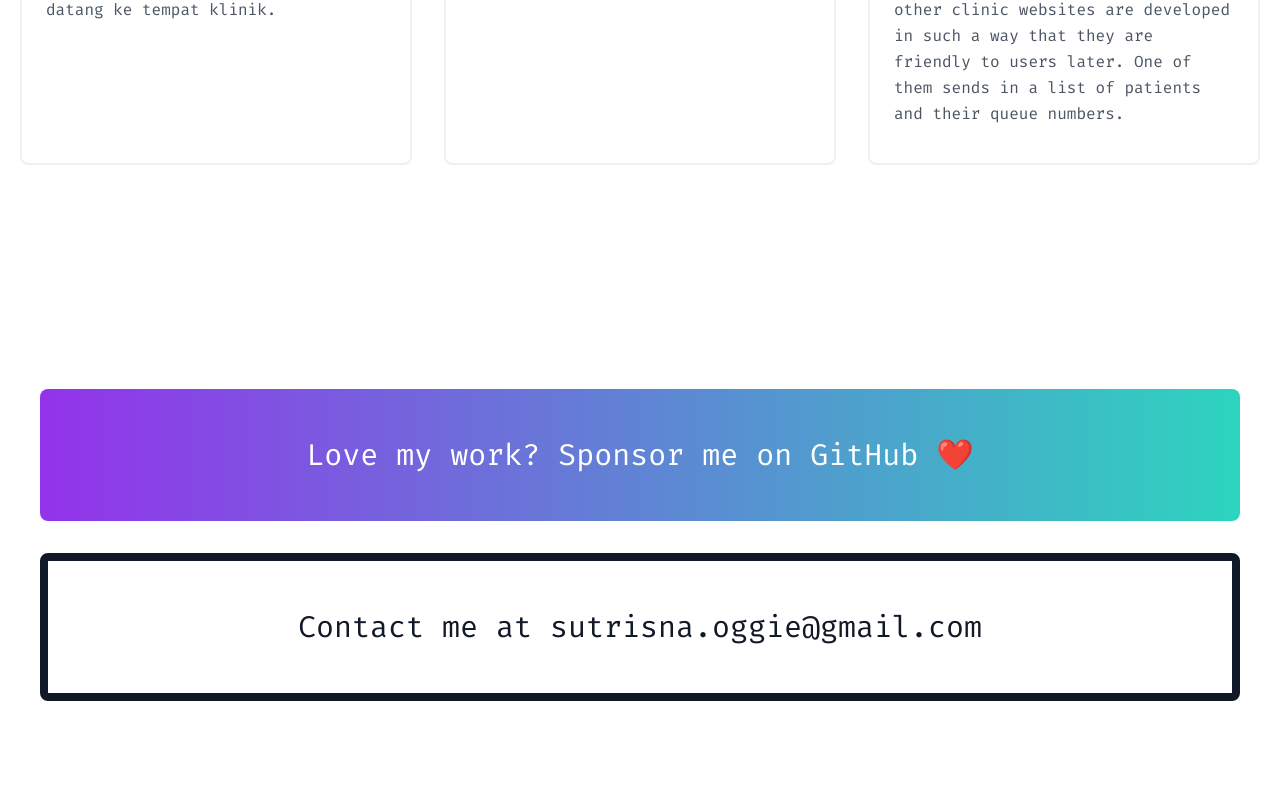
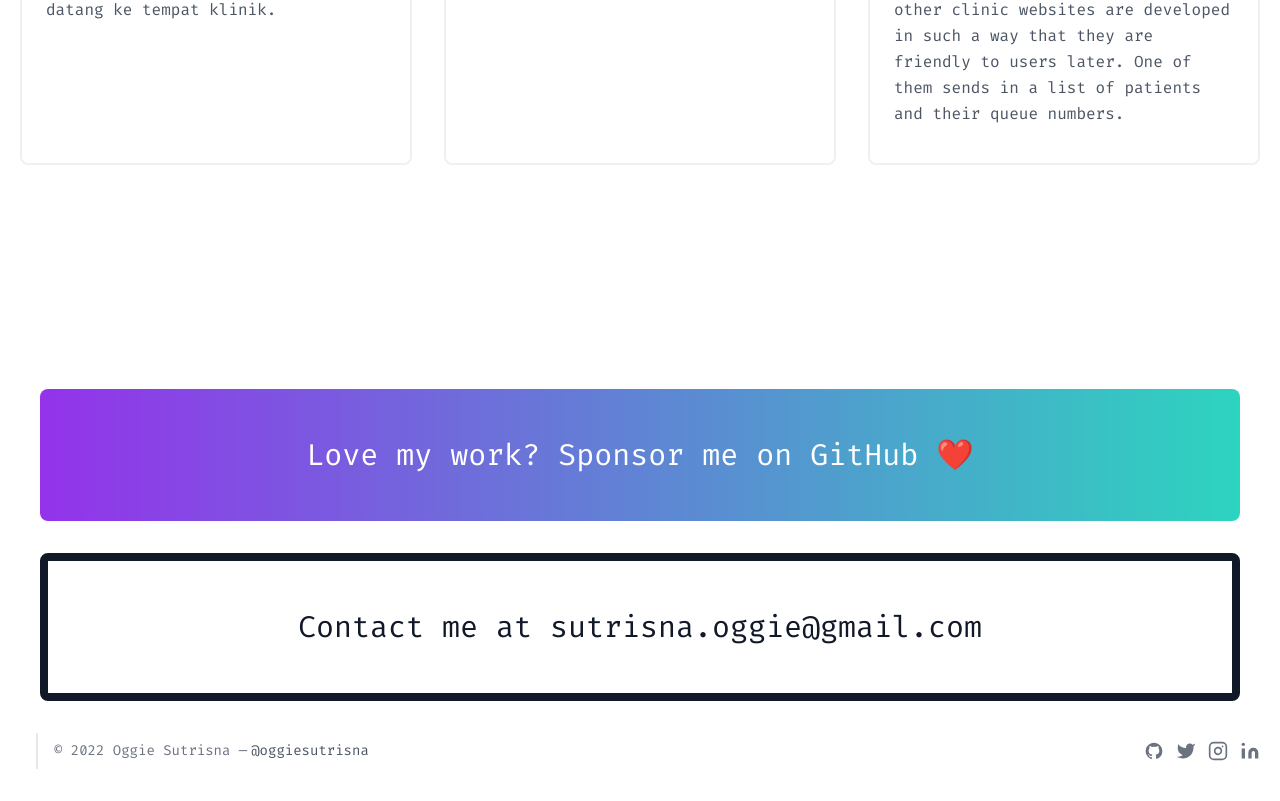
Before and after one commit to oggiesutrisna/porto, a Next.js app: page / in a window 1280 px wide. Shown: the part 1261-2062 px from the top of the page. Before the commit the page ends 1962 px from the top, so only its background shows below. Built offline with nearby package versions, Linux system fonts and the light colour scheme.

Commit message:
adding github user

```diff
--- a/src/pages/index.tsx
+++ b/src/pages/index.tsx
@@ -10,6 +10,11 @@ const Home: NextPage = () => {
     <>
       <Head>
         <title>Personal Portfolios</title>
+        <meta charSet="UTF-8" />
+        <meta name="description" content="Hello, I'm Oggie Sutrisna, Im a Laravel Developer from Badung, Indonesia" />
+        <meta name="keywords" content="Oggie Sutrisna, oggiesutrisna, sutrisnaoggie, oggiesutrisna, og, oggie, sutrisna," />
+        <meta name="author" content="Oggie Sutrisna" />
+        <meta name="viewport" content="width=device-width, initial-scale=1.0" />
       </Head>
 
       {/* Body */}
@@ -26,7 +31,8 @@ const Home: NextPage = () => {
             <div className="lg:w-1/2 w-full lg:pl-10 lg:py-6 mt-6 lg:mt-0">
               <h1 className="text-gray-900 text-3xl title-font font-medium mb-1">
                 Hello, I'm Oggie <br />
-                I'm a <div className="font-bold">Laravel Developer</div> from Bali, Indonesia.
+                I'm a <div className="font-bold">Laravel Developer</div> from
+                Bali, Indonesia.
               </h1>
               <p className="leading-relaxed">
                 <a href="#portfolios">See My Work</a>
@@ -49,7 +55,10 @@ const Home: NextPage = () => {
                 />
                 <div className="p-6">
                   <h1 className="title-font text-lg font-medium text-gray-900 mb-3">
-                   <a href="https://github.com/oggiesutrisna/DokterOne"> DokterOne</a>
+                    <a href="https://github.com/oggiesutrisna/DokterOne">
+                      {" "}
+                      DokterOne
+                    </a>
                   </h1>
                   <p className="leading-relaxed mb-3">
                     DokterOne adalah aplikasi berbasis web yang dapat membantu
@@ -69,7 +78,10 @@ const Home: NextPage = () => {
                 />
                 <div className="p-6">
                   <h1 className="title-font text-lg font-medium text-gray-900 mb-3">
-                   <a href="https://github.com/oggiesutrisna/Simaka"> Simaka </a>
+                    <a href="https://github.com/oggiesutrisna/Simaka">
+                      {" "}
+                      Simaka{" "}
+                    </a>
                   </h1>
                   <p className="leading-relaxed mb-3">
                     Simaka adalah aplikasi Sistem Management Karyawan berbasis
@@ -88,7 +100,10 @@ const Home: NextPage = () => {
                 />
                 <div className="p-6">
                   <h1 className="title-font text-lg font-medium text-gray-900 mb-3">
-                   <a href="https://github.com/oggiesutrisna/MandalicaClinic"> Mandalika Clinic </a>
+                    <a href="https://github.com/oggiesutrisna/MandalicaClinic">
+                      {" "}
+                      Mandalika Clinic{" "}
+                    </a>
                   </h1>
                   <p className="leading-relaxed mb-3">
                     Mandalika Clinic is an open source and Laravel-based
@@ -105,14 +120,95 @@ const Home: NextPage = () => {
       </section>
 
       <div className="mt-32 max-w-6xl xl:max-w-7xl w-full mx-auto px-4 sm:px-10 space-y-8">
-		<a href="https://github.com/sponsors/oggiesutrisna" target="_blank" className="block px-4 sm:px-12 py-12 text-center text-xl sm:text-3xl font-medium text-white transform hover:-translate-y-2 focus:-translate-y-2 transition duration-250 ease-in-out bg-gradient-to-r from-purple-600 to-teal-400 rounded-lg">
+        <a
+          href="https://github.com/sponsors/oggiesutrisna"
+          target="_blank"
+          className="block px-4 sm:px-12 py-12 text-center text-xl sm:text-3xl font-medium text-white transform hover:-translate-y-2 focus:-translate-y-2 transition duration-250 ease-in-out bg-gradient-to-r from-purple-600 to-teal-400 rounded-lg"
+        >
           Love my work? Sponsor me on GitHub ❤️
         </a>
 
-		<a href="mailto:sutrisna.oggie@gmail.com.com" className="block px-4 sm:px-12 py-12 text-center text-xl sm:text-3xl font-medium text-gray-900 transform hover:-translate-y-2 focus:-translate-y-2 transition duration-250 ease-in-out border-8 border-gray-900 rounded-lg">
+        <a
+          href="mailto:sutrisna.oggie@gmail.com.com"
+          className="block px-4 sm:px-12 py-12 text-center text-xl sm:text-3xl font-medium text-gray-900 transform hover:-translate-y-2 focus:-translate-y-2 transition duration-250 ease-in-out border-8 border-gray-900 rounded-lg"
+        >
           Contact me at sutrisna.oggie@gmail.com
         </a>
       </div>
+
+      <footer className="text-gray-600 body-font">
+        <div className="container px-5 py-8 mx-auto flex items-center sm:flex-row flex-col">
+          <a className="flex title-font font-medium items-center md:justify-start justify-center text-gray-900"></a>
+          <p className="text-sm text-gray-500 sm:ml-4 sm:pl-4 sm:border-l-2 sm:border-gray-200 sm:py-2 sm:mt-0 mt-4">
+            © 2022 Oggie Sutrisna —
+            <a
+              href="https://www.twitter.com/oggiesutrisna"
+              target="_blank"
+              className="text-gray-600 ml-1"
+              rel="noopener noreferrer"
+            >
+              @oggiesutrisna
+            </a>
+          </p>
+          <span className="inline-flex sm:ml-auto sm:mt-0 mt-4 justify-center sm:justify-start">
+            <a className="text-gray-500" href="https://github.com/oggiesutrisna">
+              <svg
+                fill="currentColor"
+                stroke-linecap="round"
+                stroke-linejoin="round"
+                stroke-width="2"
+                className="w-5 h-5"
+                viewBox="0 0 24 24"
+              >
+                <path d="M12 2C6.477 2 2 6.484 2 12.017c0 4.425 2.865 8.18 6.839 9.504.5.092.682-.217.682-.483 0-.237-.008-.868-.013-1.703-2.782.605-3.369-1.343-3.369-1.343-.454-1.158-1.11-1.466-1.11-1.466-.908-.62.069-.608.069-.608 1.003.07 1.531 1.032 1.531 1.032.892 1.53 2.341 1.088 2.91.832.092-.647.35-1.088.636-1.338-2.22-.253-4.555-1.113-4.555-4.951 0-1.093.39-1.988 1.029-2.688-.103-.253-.446-1.272.098-2.65 0 0 .84-.27 2.75 1.026A9.564 9.564 0 0112 6.844c.85.004 1.705.115 2.504.337 1.909-1.296 2.747-1.027 2.747-1.027.546 1.379.202 2.398.1 2.651.64.7 1.028 1.595 1.028 2.688 0 3.848-2.339 4.695-4.566 4.943.359.309.678.92.678 1.855 0 1.338-.012 2.419-.012 2.747 0 .268.18.58.688.482A10.019 10.019 0 0022 12.017C22 6.484 17.522 2 12 2z"></path>
+              </svg>
+            </a>
+            <a className="ml-3 text-gray-500" href="https://twitter.com/oggiesutrisna">
+              <svg
+                fill="currentColor"
+                stroke-linecap="round"
+                stroke-linejoin="round"
+                stroke-width="2"
+                className="w-5 h-5"
+                viewBox="0 0 24 24"
+              >
+                <path d="M23 3a10.9 10.9 0 01-3.14 1.53 4.48 4.48 0 00-7.86 3v1A10.66 10.66 0 013 4s-4 9 5 13a11.64 11.64 0 01-7 2c9 5 20 0 20-11.5a4.5 4.5 0 00-.08-.83A7.72 7.72 0 0023 3z"></path>
+              </svg>
+            </a>
+            <a className="ml-3 text-gray-500" href="https://www.instagram.com/oggiesutrisna">
+              <svg
+                fill="none"
+                stroke="currentColor"
+                stroke-linecap="round"
+                stroke-linejoin="round"
+                stroke-width="2"
+                className="w-5 h-5"
+                viewBox="0 0 24 24"
+              >
+                <rect width="20" height="20" x="2" y="2" rx="5" ry="5"></rect>
+                <path d="M16 11.37A4 4 0 1112.63 8 4 4 0 0116 11.37zm1.5-4.87h.01"></path>
+              </svg>
+            </a>
+            <a className="ml-3 text-gray-500" href="https://www.linkedin.com/in/oggie-sutrisna-7195b3139/">
+              <svg
+                fill="currentColor"
+                stroke="currentColor"
+                stroke-linecap="round"
+                stroke-linejoin="round"
+                stroke-width="0"
+                className="w-5 h-5"
+                viewBox="0 0 24 24"
+              >
+                <path
+                  stroke="none"
+                  d="M16 8a6 6 0 016 6v7h-4v-7a2 2 0 00-2-2 2 2 0 00-2 2v7h-4v-7a6 6 0 016-6zM2 9h4v12H2z"
+                ></path>
+                <circle cx="4" cy="4" r="2" stroke="none"></circle>
+              </svg>
+            </a>
+          </span>
+        </div>
+      </footer>
     </>
   );
 };
```
Lines whose indentation alone changed are shown as unchanged.
